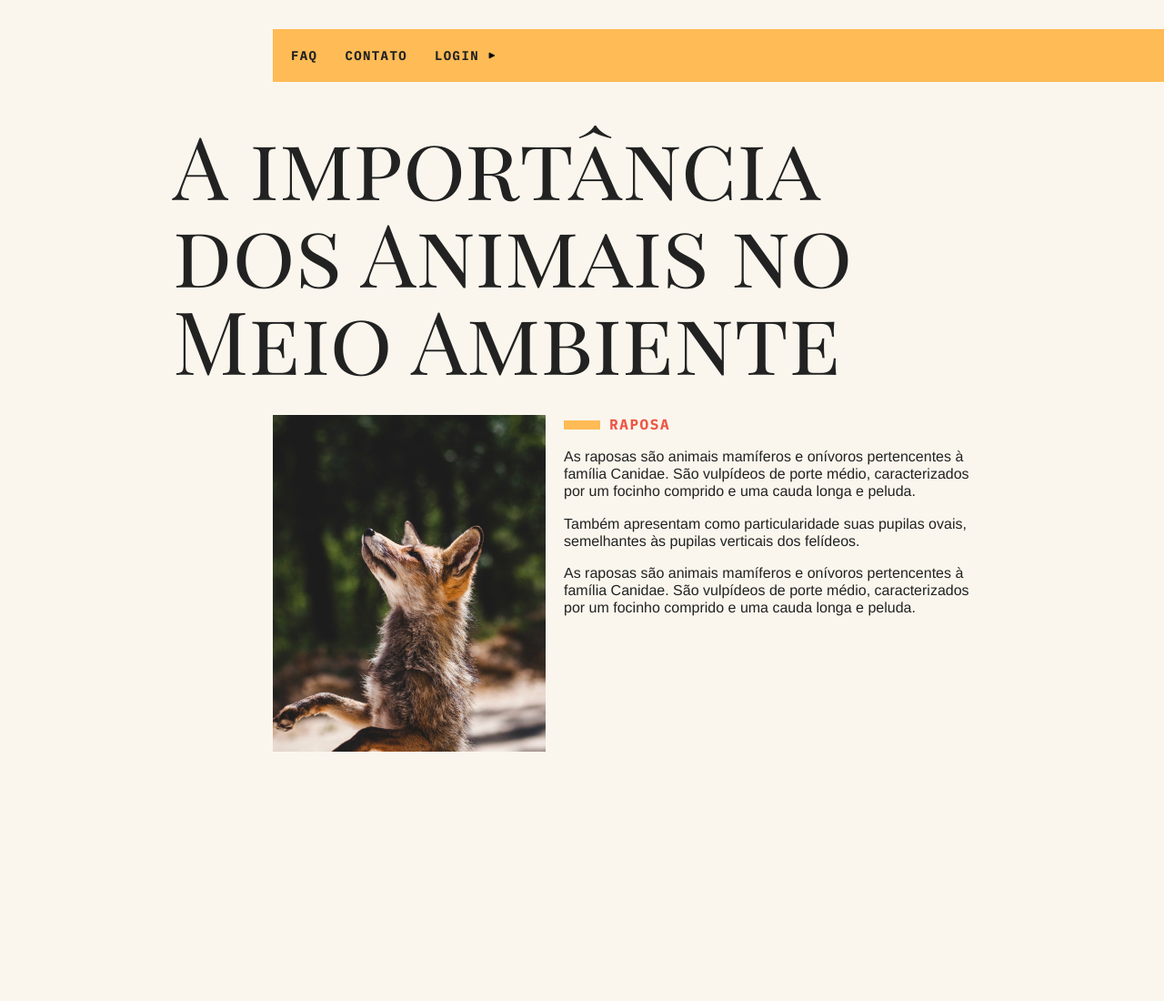
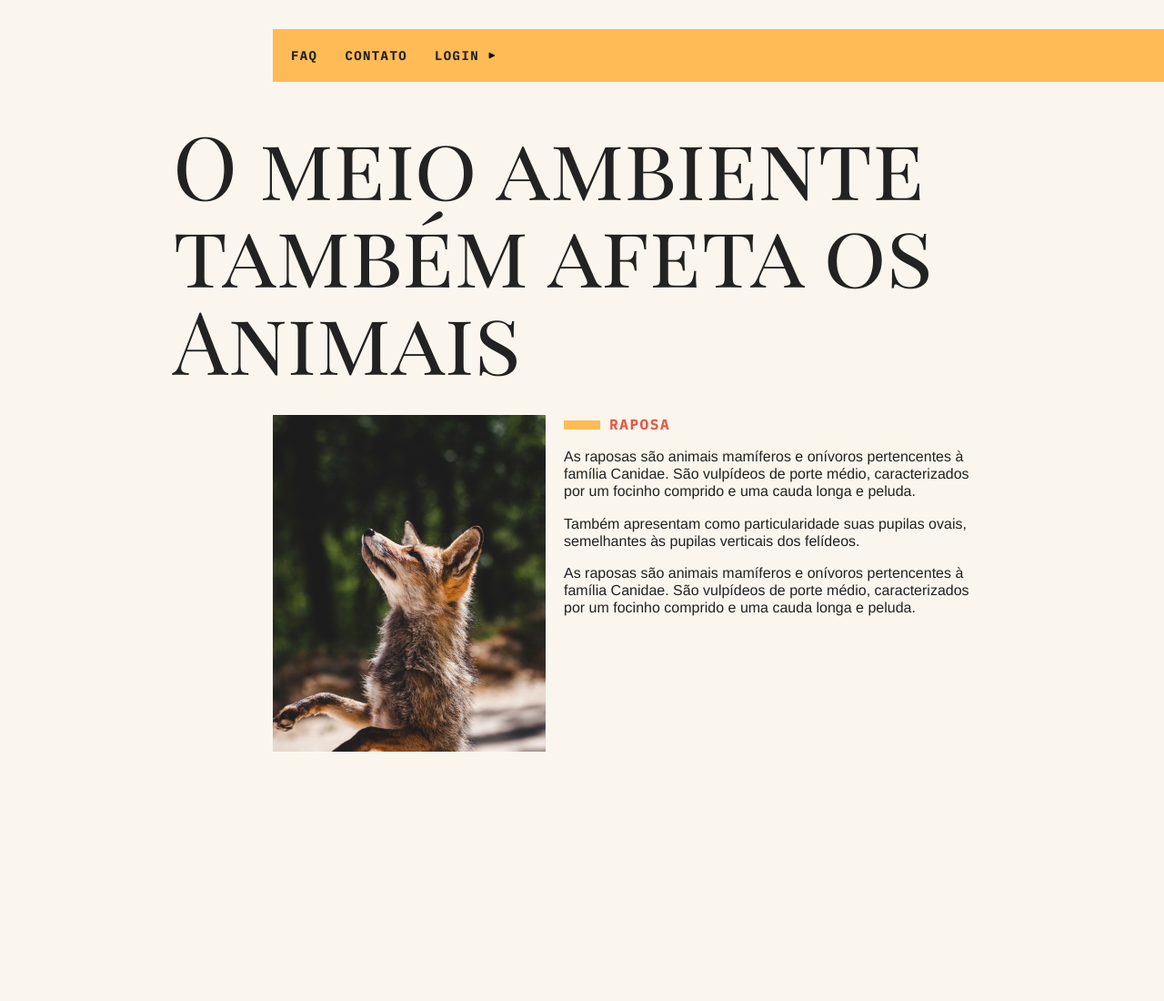
Before and after one commit to claudiojrsx/aps-animais, a website built with webpack: page index.html in a window 1280 px wide. Shown: the top 1100 px of the page at 91% size. Built offline with nearby package versions, Linux system fonts and the light colour scheme; no server answers.

Commit message:
Ajustes no título

```diff
--- a/index.html
+++ b/index.html
@@ -3,7 +3,7 @@
 	<head>
 		<meta charset="utf-8" />
 		<meta http-equiv="X-UA-Compatible" content="IE=edge" />
-		<title>A importância dos Animais no Meio Ambiente</title>
+		<title>O meio ambiente também afeta os Animais</title>
 		<meta name="viewport" content="width=device-width, initial-scale=1" />
 		<link
 			href="https://fonts.googleapis.com/css?family=IBM+Plex+Mono:700|Playfair+Display+SC"
@@ -31,7 +31,7 @@
 				</ul>
 			</nav>
 			<section class="grid-section animais" data-anime="scroll" id="animais">
-				<h1 class="titulo">A importância dos Animais no Meio Ambiente</h1>
+				<h1 class="titulo">O meio ambiente também afeta os Animais</h1>
 				<ul class="animais-lista" data-tab="menu">
 					<li>
 						<img src="img/imagem1.jpg" />
```
